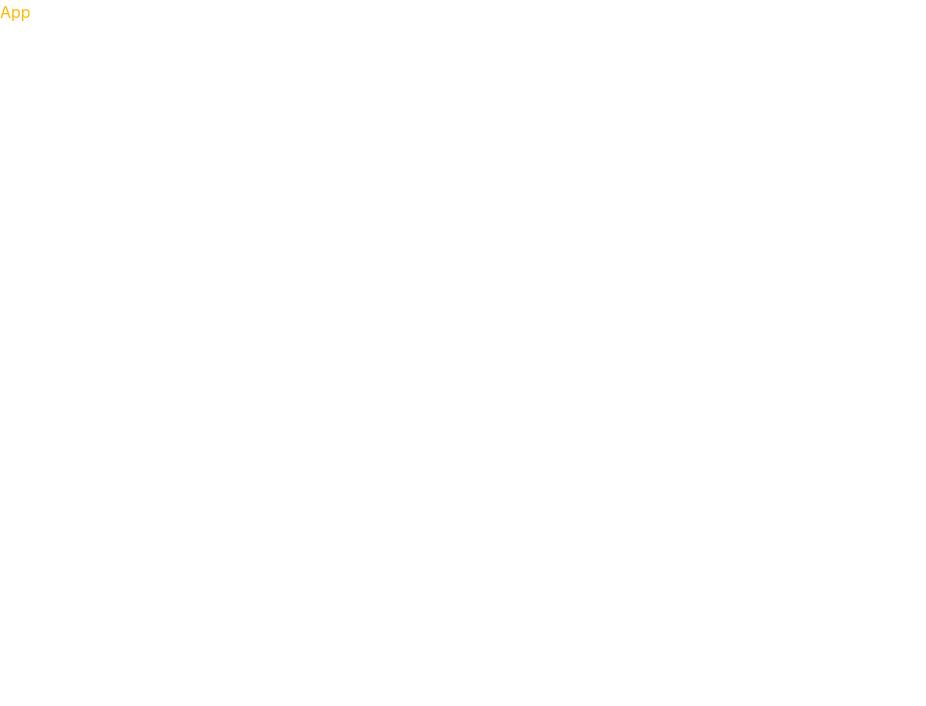
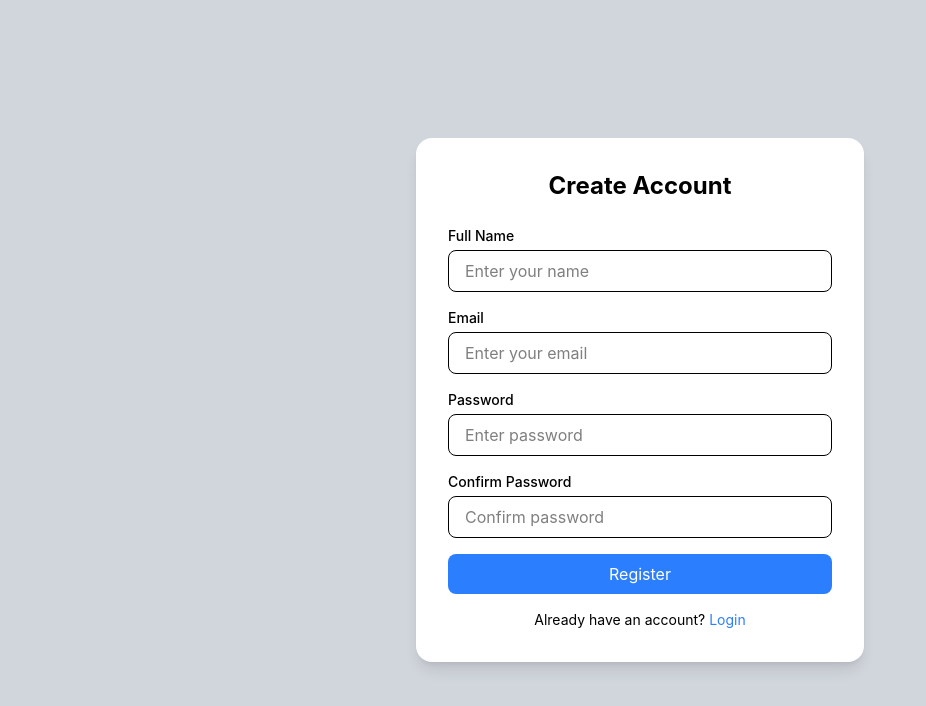
Before and after one commit to NalenSrin123/kru-IT-e-coffee-11, a React (Vite) app: page /dashboard in a window 1280 px wide. Shown: the top 706 px of the page, without its empty margins (0-926 px from the left). Built offline with nearby package versions, Linux system fonts and the light colour scheme.

Commit message:
Design_Register

```diff
--- a/package.json
+++ b/package.json
@@ -12,8 +12,7 @@
   "dependencies": {
     "@tailwindcss/vite": "^4.2.1",
     "react": "^19.2.0",
-    "react-dom": "^19.2.0",
-    "tailwindcss": "^4.2.1"
+    "react-dom": "^19.2.0"
   },
   "devDependencies": {
     "@eslint/js": "^9.39.1",
@@ -24,6 +23,7 @@
     "eslint-plugin-react-hooks": "^7.0.1",
     "eslint-plugin-react-refresh": "^0.4.24",
     "globals": "^16.5.0",
+    "tailwindcss": "^4.2.1",
     "vite": "^7.3.1"
   }
 }
--- a/src/App.jsx
+++ b/src/App.jsx
@@ -1,9 +1,12 @@
 import React from 'react'
+import Register from './services/auth/register'
 
 const App = () => {
   return (
-    <div className='text-amber-400'>App</div>
+    <div>
+      <Register />
+    </div>
   )
 }
 
-export default App
+export default App;
--- /dev/null
+++ b/src/services/auth/register.jsx
@@ -0,0 +1,112 @@
+import { useState } from "react";
+
+export default function Register() {
+  const [formData, setFormData] = useState({
+    name: "",
+    email: "",
+    password: "",
+    confirmPassword: ""
+  });
+
+  const handleChange = (e) => {
+    setFormData({
+      ...formData,
+      [e.target.name]: e.target.value
+    });
+  };
+
+  const handleSubmit = (e) => {
+    e.preventDefault();
+    console.log(formData);
+    alert("Register Successful");
+  };
+
+  return (
+    <div className="flex items-center justify-center min-h-screen bg-gray-300">
+
+      <div className="w-full max-w-md bg-white p-8 rounded-2xl shadow-lg">
+
+        <h2 className="text-2xl font-bold text-center mb-6">
+          Create Account
+        </h2>
+
+        <form onSubmit={handleSubmit} className="space-y-4">
+
+          <div>
+            <label className="block text-sm font-medium mb-1">
+              Full Name
+            </label>
+            <input
+              type="text"
+              name="name"
+              placeholder="Enter your name"
+              onChange={handleChange}
+              className="w-full px-4 py-2 border rounded-lg focus:outline-none focus:ring-2 focus:ring-blue-400"
+              required
+            />
+          </div>
+
+          <div>
+            <label className="block text-sm font-medium mb-1">
+              Email
+            </label>
+            <input
+              type="email"
+              name="email"
+              placeholder="Enter your email"
+              onChange={handleChange}
+              className="w-full px-4 py-2 border rounded-lg focus:outline-none focus:ring-2 focus:ring-blue-400"
+              required
+            />
+          </div>
+
+          <div>
+            <label className="block text-sm font-medium mb-1">
+              Password
+            </label>
+            <input
+              type="password"
+              name="password"
+              placeholder="Enter password"
+              onChange={handleChange}
+              className="w-full px-4 py-2 border rounded-lg focus:outline-none focus:ring-2 focus:ring-blue-400"
+              required
+            />
+          </div>
+
+          <div>
+            <label className="block text-sm font-medium mb-1">
+              Confirm Password
+            </label>
+            <input
+              type="password"
+              name="confirmPassword"
+              placeholder="Confirm password"
+              onChange={handleChange}
+              className="w-full px-4 py-2 border rounded-lg focus:outline-none focus:ring-2 focus:ring-blue-400"
+              required
+            />
+          </div>
+
+          <button
+            type="submit"
+            className="w-full bg-blue-500 text-white py-2 rounded-lg hover:bg-blue-600 transition"
+          >
+            Register
+          </button>
+
+        </form>
+
+        <p className="text-sm text-center mt-4">
+          Already have an account?
+          <span className="text-blue-500 cursor-pointer ml-1">
+            Login
+          </span>
+        </p>
+
+      </div>
+
+
+    </div>
+  );
+}
```
Also changed, not shown: 1 other file (tests, documents, lock files or other folders).
